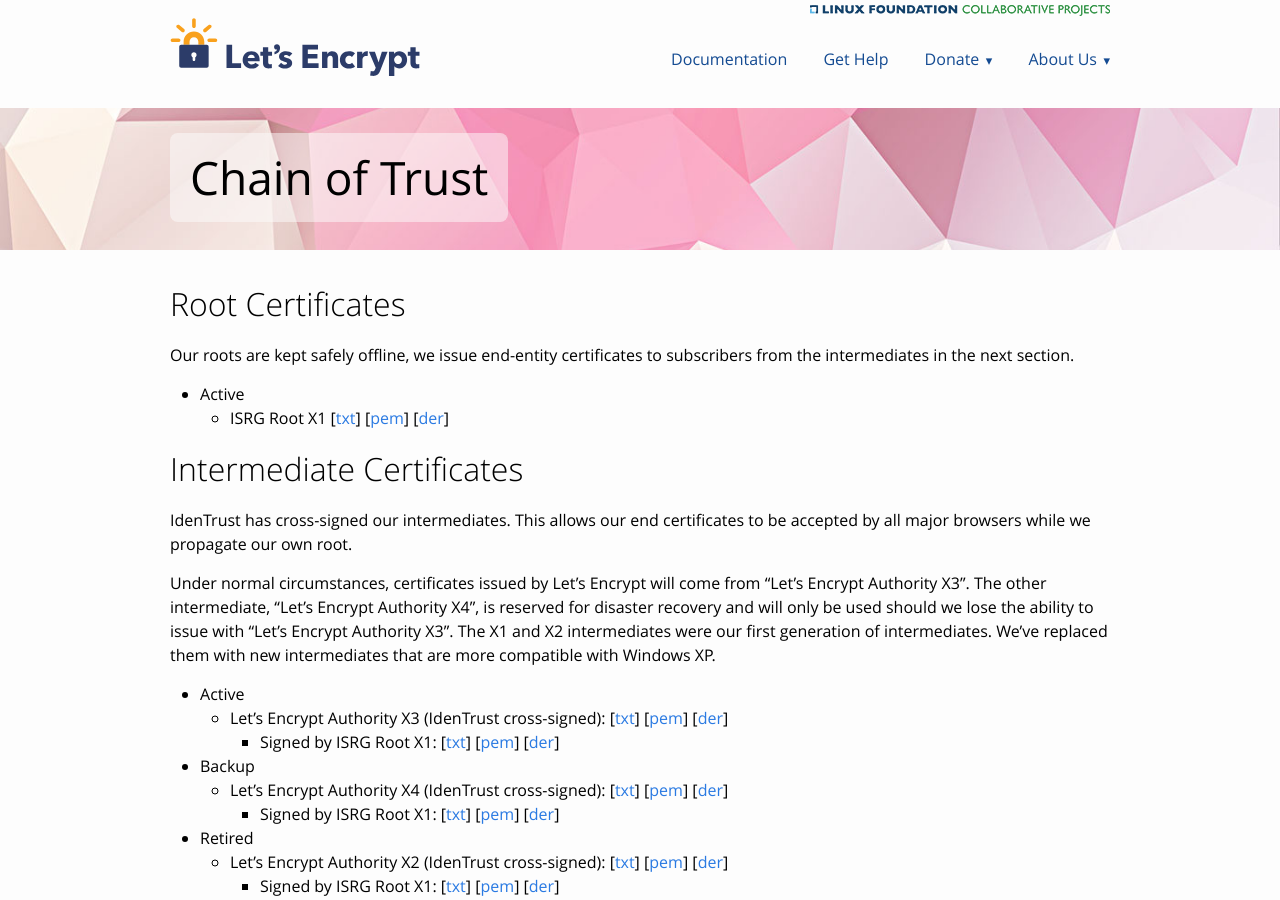
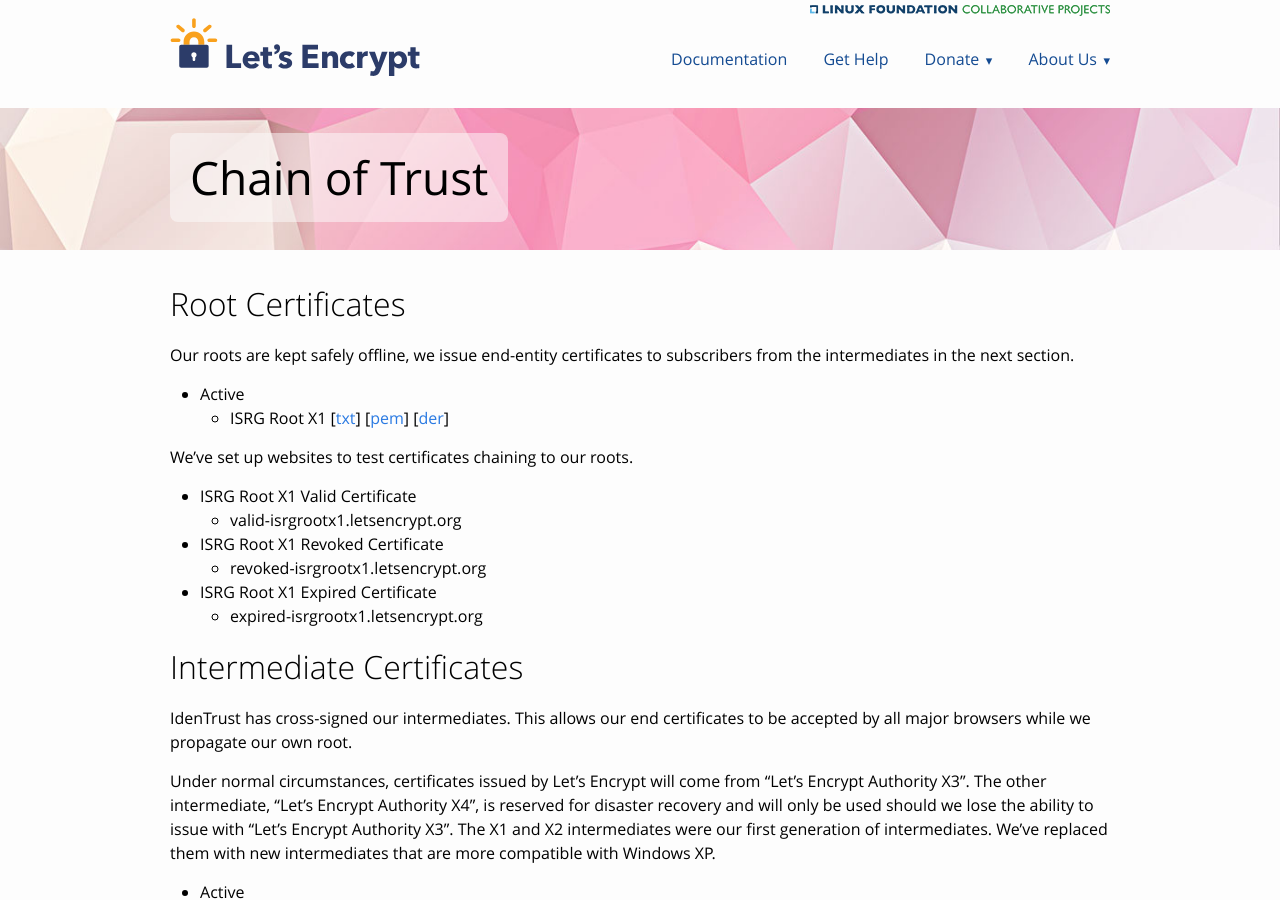
Before and after one commit to snowman1120/website, a Jekyll site: the page built from certificates.md, in a window 1280 px wide and 900 px high. Built offline with Jekyll 4.4.1, drawn with Linux system fonts in a browser that asks for light colours.

Commit message:
Add root test websites to certificate page.

```diff
--- a/certificates.md
+++ b/certificates.md
@@ -11,6 +11,15 @@ Our roots are kept safely offline, we issue end-entity certificates to subscribe
 
 * Active
   * ISRG Root X1 \[[txt](/certs/isrgrootx1.pem.txt)\] \[[pem](/certs/isrgrootx1.pem)\] \[[der](/certs/isrgrootx1.der)\]
+
+We've set up websites to test certificates chaining to our roots.
+
+* ISRG Root X1 Valid Certificate
+  * valid-isrgrootx1.letsencrypt.org
+* ISRG Root X1 Revoked Certificate
+  * revoked-isrgrootx1.letsencrypt.org
+* ISRG Root X1 Expired Certificate
+  * expired-isrgrootx1.letsencrypt.org
 
 # Intermediate Certificates
 
```
